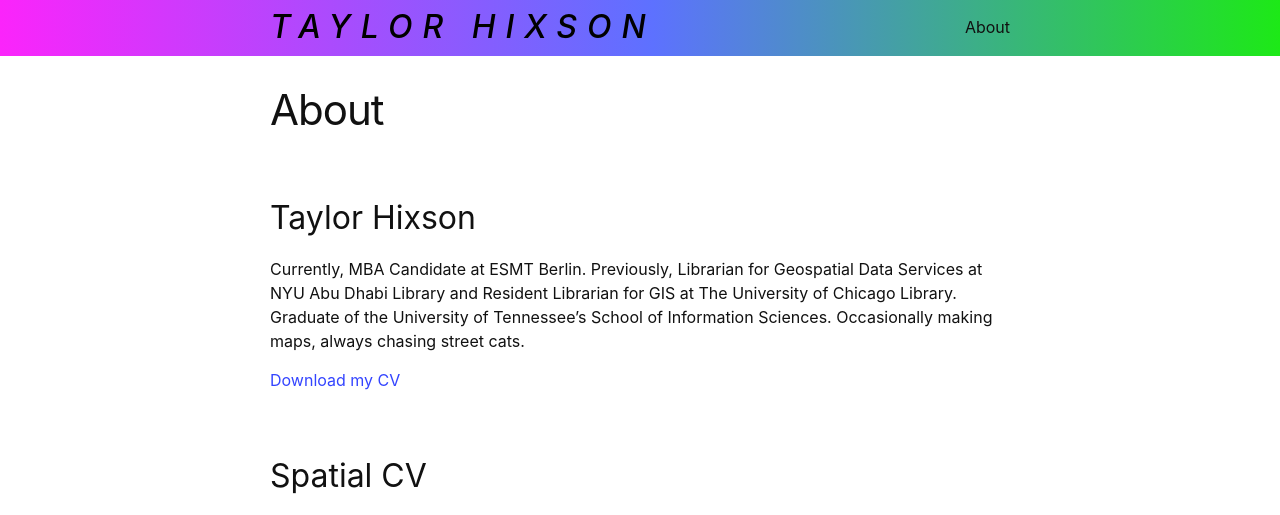
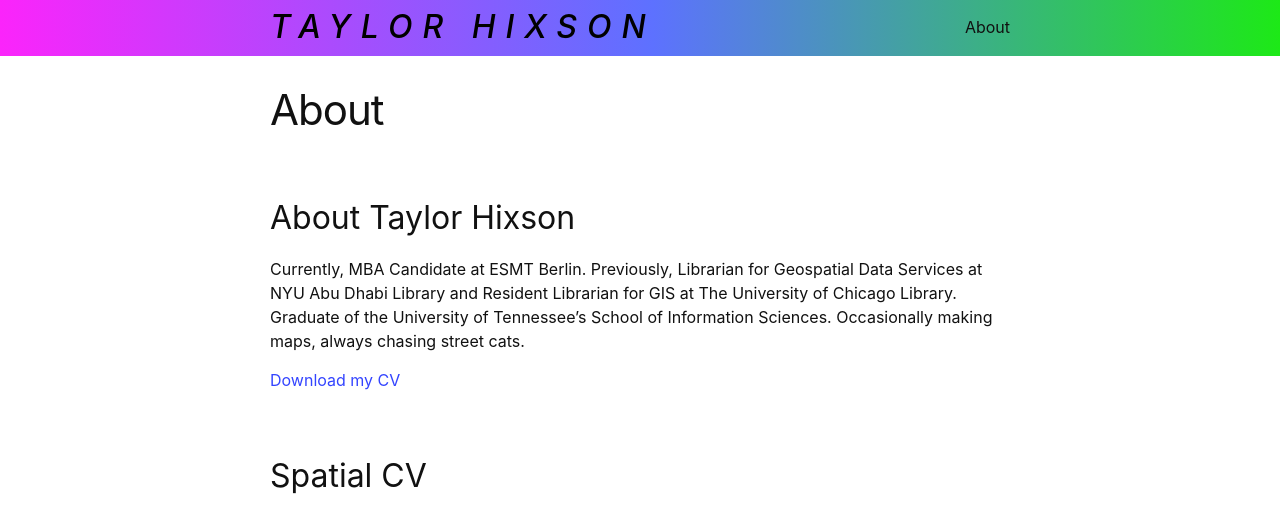
Before and after one commit to taylorhixson/taylorhixson.github.io, a Jekyll site: the page built from about.md, in a window 1280 px wide. Shown: the top 515 px of the page. Built offline with Jekyll 4.4.1, drawn with Linux system fonts in a browser that asks for light colours; grey boxes are pictures that could not be loaded.

Commit message:
Update about.md

```diff
--- a/about.md
+++ b/about.md
@@ -3,10 +3,10 @@ layout: page
 title: About
 permalink: /about/
 ---
-## Taylor Hixson
+## About Taylor Hixson
 Currently, MBA Candidate at ESMT Berlin. Previously, Librarian for Geospatial Data Services at NYU Abu Dhabi Library and Resident Librarian for GIS at The University of Chicago Library. Graduate of the University of Tennessee’s School of Information Sciences. Occasionally making maps, always chasing street cats.
 
-[Download my CV](/assets/Hixson_CV202301.pdf)
+[Download my CV](/assets/Hixson_CV2024.pdf)
 
 ## Spatial CV
 <iframe src="https://storymaps.arcgis.com/stories/695bf0d9933d4f648113c407810c8655" width= "100%" height="650" frameborder="0" style="border:0" allowfullscreen>iFrames are not supported on this page.</iframe>
```
